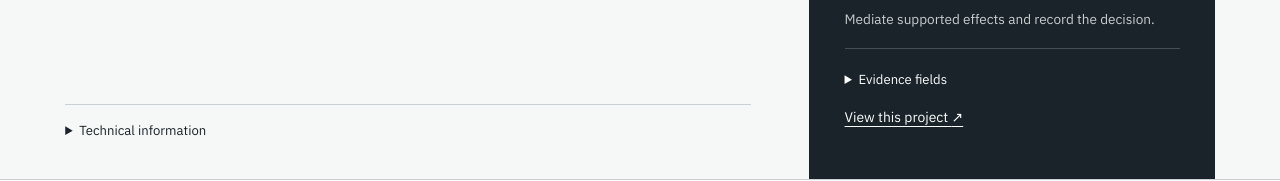
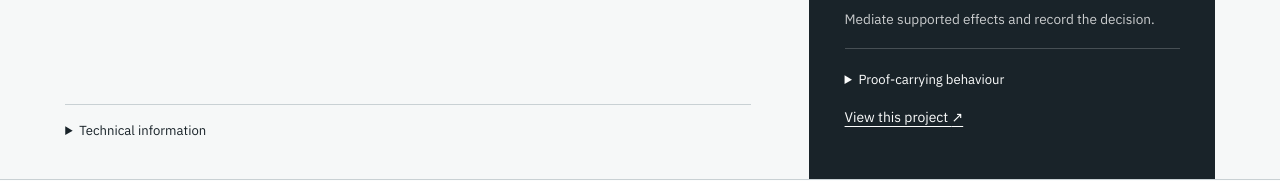
Before and after one commit to SentinelOps-CI/sentinelops.world, a React (Vite) app: page / in a window 1280 px wide. Shown: the part 582-763 px from the top of the page. Built offline with nearby package versions, Linux system fonts and the light colour scheme.

Commit message:
Retain proof-carrying behaviour details in project example

```diff
--- a/src/pages/Index.tsx
+++ b/src/pages/Index.tsx
@@ -118,7 +118,7 @@ const Index = () => {
               </li>
             </ol>
             <details className="home-hero__project-detail">
-              <summary>Evidence fields</summary>
+              <summary>Proof-carrying behaviour</summary>
               <dl className="home-hero__evidence">
                 <div><dt>Policy identity</dt><dd>Declared input</dd></div>
                 <div><dt>Proof status</dt><dd>Check required</dd></div>
```
